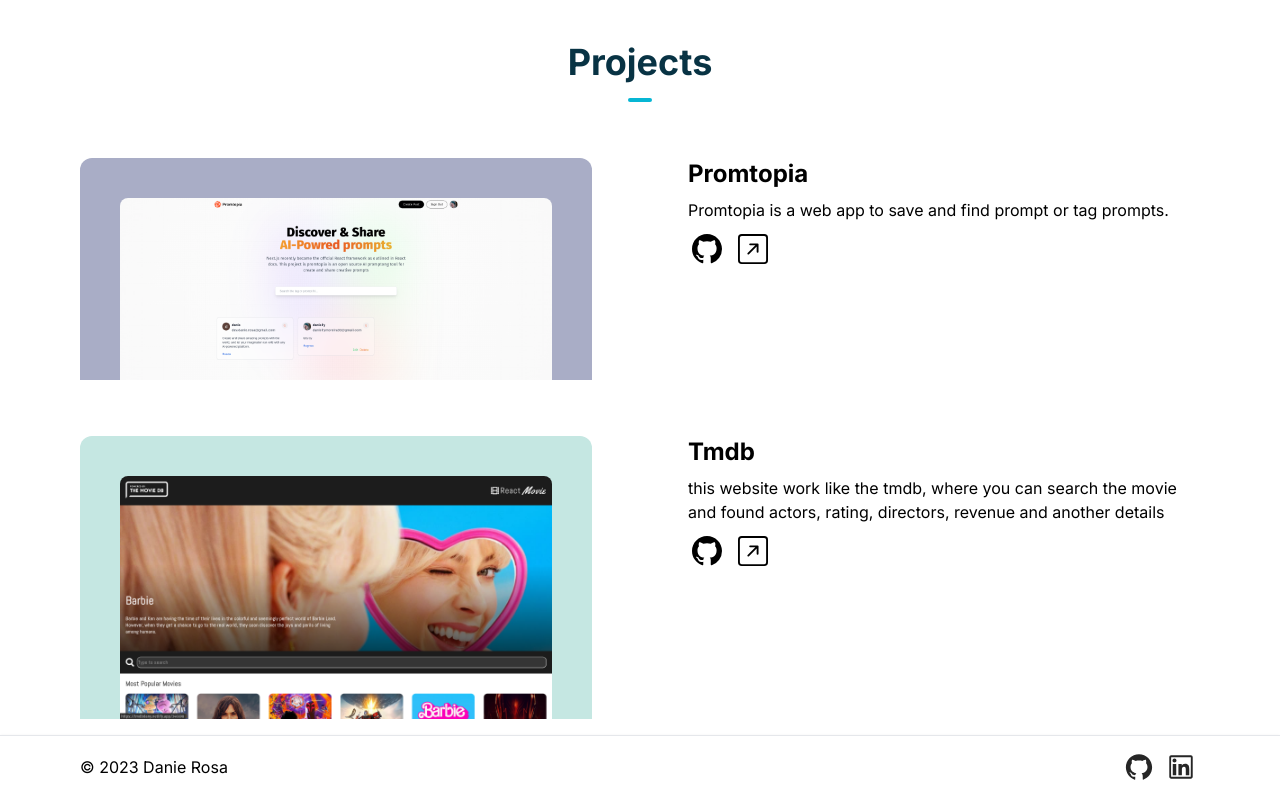
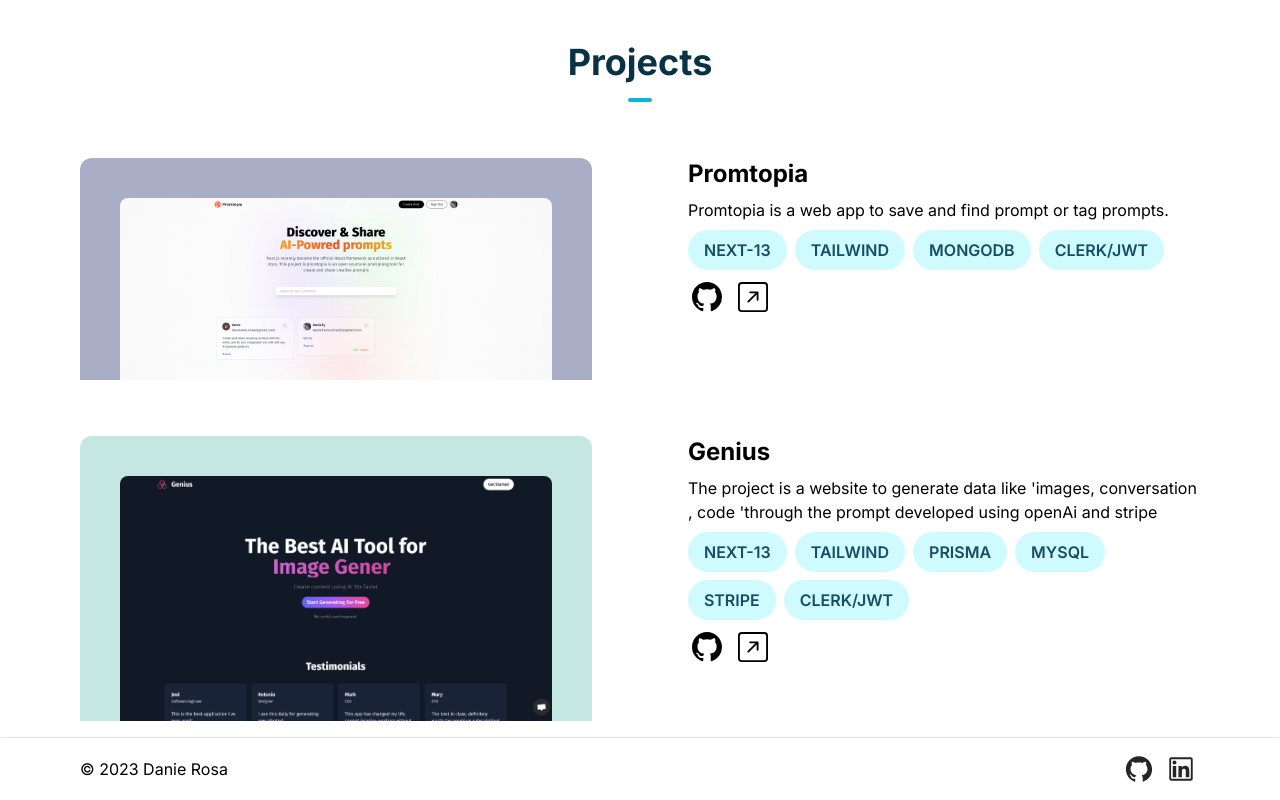
Before and after one commit to dany679/teste, a Next.js app: page / in a window 1280 px wide. Shown: the part 1401-2201 px from the top of the page. Built offline with nearby package versions, Linux system fonts and the light colour scheme.

Commit message:
update: projects

```diff
--- a/app/globals.css
+++ b/app/globals.css
@@ -32,6 +32,10 @@
 .pill {
   @apply bg-gray-200 px-4 py-2 mr-2 mt-2 text-gray-700 dark:text-gray-600  rounded font-semibold;
 }
+.badge {
+  @apply bg-primary-100 px-4 py-2 mr-2 mb-2 text-primary-900 dark:text-primary-900  rounded-full font-semibold inline-block;
+}
+
 .grid-row-to-cols2 {
   @apply grid  md:grid-cols-2 gap-4 place-items-center md:gap-24 pb-4;
 }
--- a/components/Projects.tsx
+++ b/components/Projects.tsx
@@ -12,17 +12,42 @@
     link: "https://next-13-full-stack-seven.vercel.app/",
     date: "ago 2023",
     color: "bg-project-2",
+    tools: [
+      { name: "next-13" },
+      { name: "tailwind" },
+      { name: "mongodb" },
+      { name: "clerk/jwt" },
+    ],
   },
+
   {
     color: "bg-project-0",
-    name: "Tmdb",
+    name: "Genius",
     date: "may 2020",
     description:
-      "this website work like the tmdb, where you can search the movie and found actors, rating, directors, revenue and another details",
-    image: "/projects/home-tmdb.png",
-    github: "https://github.com/dany679/TmdbWebSite",
-    link: "https://tmdbdany.netlify.app/",
+      "The project is a website to generate data like 'images, conversation , code 'through the prompt developed using openAi and stripe",
+    image: "/projects/project2-ai-saas-genius.png",
+    github: "https://github.com/dany679/next13-ai-clerk-prisma-saas-stripe",
+    link: "https://next13-ai-clerk-prisma-saas-stripe.vercel.app/",
+    tools: [
+      { name: "next-13" },
+      { name: "tailwind" },
+      { name: "prisma" },
+      { name: "Mysql" },
+      { name: "stripe" },
+      { name: "clerk/jwt" },
+    ],
   },
+  // {
+  //   color: "bg-project-0",
+  //   name: "Tmdb",
+  //   date: "may 2020",
+  //   description:
+  //     "this website work like the tmdb, where you can search the movie and found actors, rating, directors, revenue and another details",
+  //   image: "/projects/home-tmdb.png",
+  //   github: "https://github.com/dany679/TmdbWebSite",
+  //   link: "https://tmdbdany.netlify.app/",
+  // },
 ];
 const Projects = () => {
   return (
@@ -60,6 +85,14 @@
               <div className="text-center md:text-start md:place-self-start md:max-w-2xl pt-10 ">
                 <h4 className="project_subtitle">{project.name}</h4>
                 <p className="py-2">{project.description}</p>
+                <div className="flex flex-wrap flex-row justify-center md:justify-start">
+                  {project.tools.map((tool) => (
+                    <div className="badge" key={tool.name}>
+                      <h4 className="text-transform: uppercase">{tool.name}</h4>
+                    </div>
+                  ))}
+                </div>
+
                 <div className="flex flex-row gap-2">
                   <Link href={project.github} target="_blank">
                     <BsGithub size={30} className="button_icons" />
```
Also changed, not shown: public/projects/project2-ai-saas-genius.png (added).
